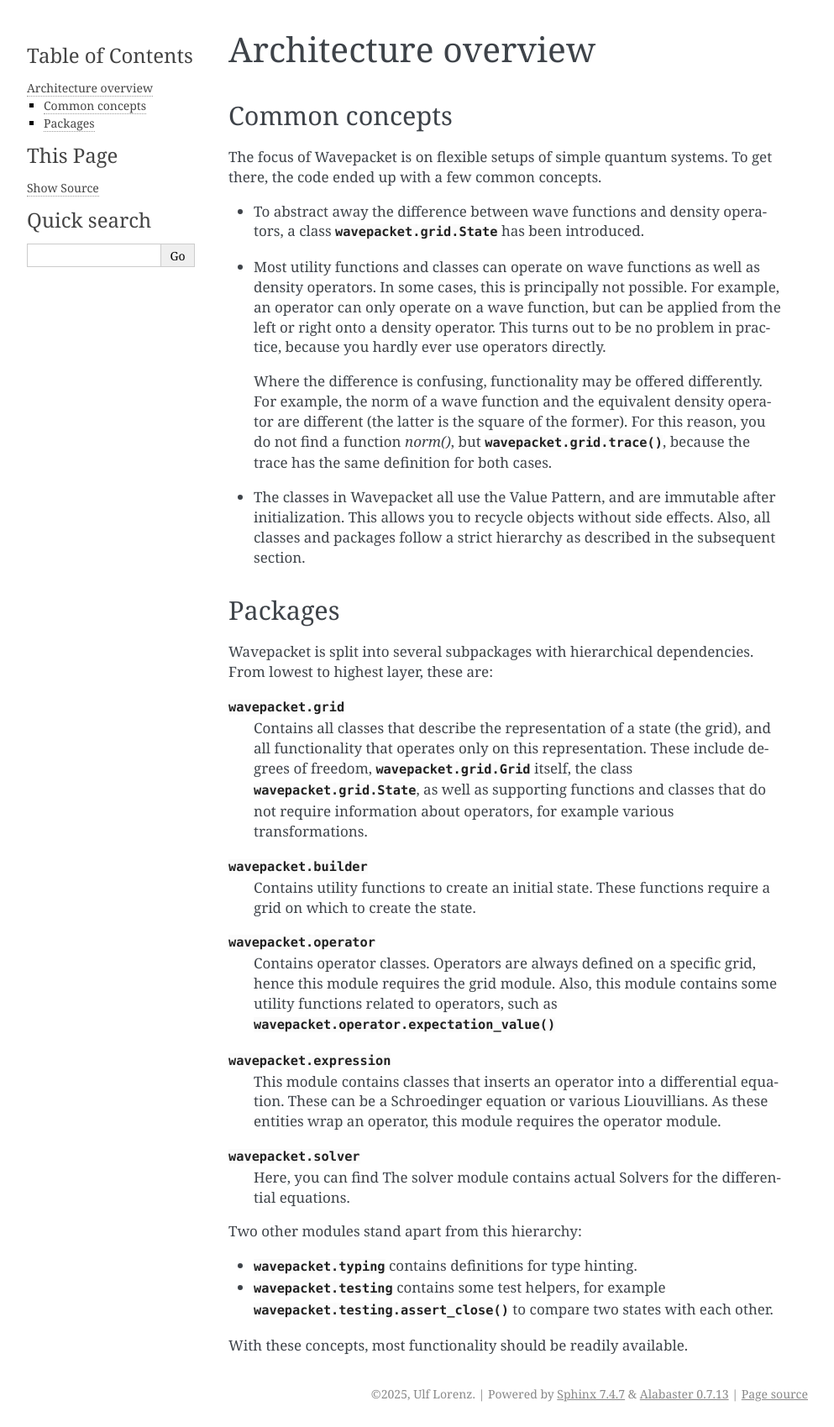
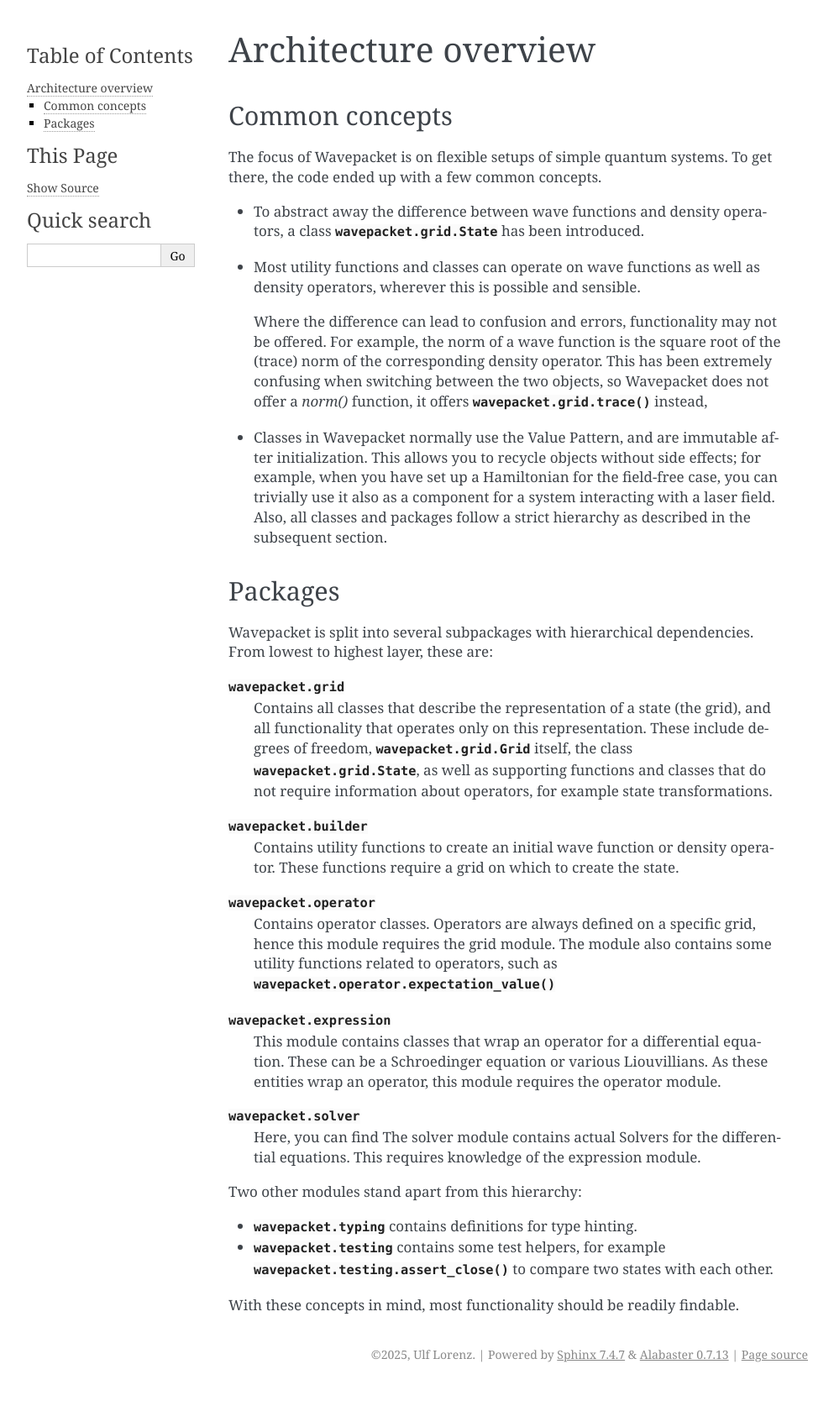
Before and after one commit to ulflor/wavepacket, a Sphinx documentation site: the page built from doc/architecture.rst, in a window 1280 px wide. Shown: the whole page at 84% size, without its empty margins (148-1141 px from the left). Built offline with Sphinx 7.4.7, drawn with Linux system fonts in a browser that asks for light colours; formulas are drawn with MathJax 3; pages that are not in the unit, such as notebooks, are missing from menus; after the commit the page ends 1652 px from its top, so only the background shows below that.

Commit message:
#8 Several rephrasing on second reading

```diff
--- a/doc/architecture.rst
+++ b/doc/architecture.rst
@@ -10,18 +10,17 @@ To get there, the code ended up with a few common concepts.
 * To abstract away the difference between wave functions and density operators,
   a class :py:class:`wavepacket.grid.State` has been introduced.
 * Most utility functions and classes can operate on wave functions as well as
-  density operators. In some cases, this is principally not possible. For
-  example, an operator can only operate on a wave function, but can be applied
-  from the left or right onto a density operator. This turns out to be no
-  problem in practice, because you hardly ever use operators directly.
+  density operators, wherever this is possible and sensible.
 
-  Where the difference is confusing, functionality may be offered differently.
-  For example, the norm of a wave function and the equivalent density operator
-  are different (the latter is the square of the former). For this reason, you
-  do not find a function `norm()`, but :py:func:`wavepacket.grid.trace`,
-  because the trace has the same definition for both cases.
-* The classes in Wavepacket all use the Value Pattern, and are immutable after
-  initialization. This allows you to recycle objects without side effects.
+  Where the difference can lead to confusion and errors, functionality may not be offered.
+  For example, the norm of a wave function is the square root of the (trace)
+  norm of the corresponding density operator. This has been extremely confusing
+  when switching between the two objects, so Wavepacket does not offer a `norm()`
+  function, it offers :py:func:`wavepacket.grid.trace` instead,
+* Classes in Wavepacket normally use the Value Pattern, and are immutable after
+  initialization. This allows you to recycle objects without side effects; for example,
+  when you have set up a Hamiltonian for the field-free case, you can trivially use it
+  also as a component for a system interacting with a laser field.
   Also, all classes and packages follow a strict hierarchy as described in the
   subsequent section.
 
@@ -37,24 +36,25 @@ From lowest to highest layer, these are:
     and all functionality that operates only on this representation. These include
     degrees of freedom, :py:class:`wavepacket.grid.Grid` itself, the class
     :py:class:`wavepacket.grid.State`, as well as supporting functions and classes
-    that do not require information about operators, for example various transformations.
+    that do not require information about operators, for example state transformations.
 
 :py:mod:`wavepacket.builder`
-    Contains utility functions to create an initial state.
+    Contains utility functions to create an initial wave function or density operator.
     These functions require a grid on which to create the state.
 
 :py:mod:`wavepacket.operator`
     Contains operator classes. Operators are always defined on a specific grid,
-    hence this module requires the grid module. Also, this module contains some utility
+    hence this module requires the grid module. The module also contains some utility
     functions related to operators, such as :py:func:`wavepacket.operator.expectation_value`
 
 :py:mod:`wavepacket.expression`
-    This module contains classes that inserts an operator into a differential
+    This module contains classes that wrap an operator for a differential
     equation. These can be a Schroedinger equation or various Liouvillians.
     As these entities wrap an operator, this module requires the operator module.
 
 :py:mod:`wavepacket.solver`
     Here, you can find The solver module contains actual Solvers for the differential equations.
+    This requires knowledge of the expression module.
 
 
 Two other modules stand apart from this hierarchy:
@@ -63,4 +63,4 @@ Two other modules stand apart from this hierarchy:
 * :py:mod:`wavepacket.testing` contains some test helpers,
   for example :py:func:`wavepacket.testing.assert_close` to compare two states with each other.
 
-With these concepts, most functionality should be readily available.
+With these concepts in mind, most functionality should be readily findable.
--- a/doc/representations.rst
+++ b/doc/representations.rst
@@ -6,8 +6,9 @@ A more formula-heavy introduction of the DVR method can be found in the
 Here we only introduce the most important elements. The takeaway message is:
 
 * States in Wavepacket are represented by a coefficient vector in a
-  special basis. You should generally transform them, for example into a
-  grid (DVR) representation, before, say, plotting them.
+  special basis. For most purposes, you should transform the state into
+  a more suited basis. For example, you should transform to the DVR if
+  you want to plot a state.
 * A grid is built as the direct product of one or more one-dimensional grids
   called degrees of freedom.
 
```
Also changed, not shown: doc/getting-started.rst (+16 -19 lines).
